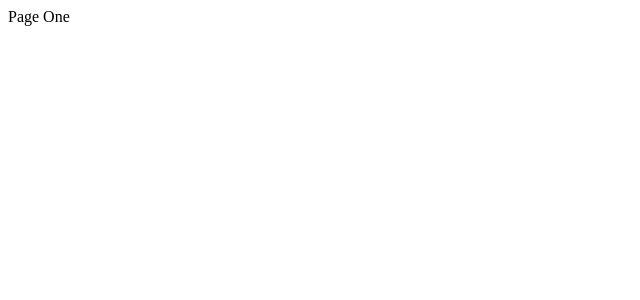
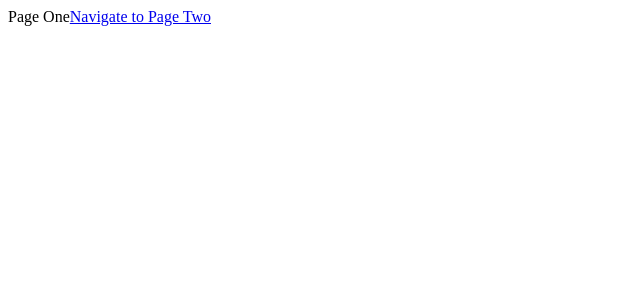
Before and after one commit to Kento75/modern-react-with-redux, a React (Create React App) app in the folder streams/client/: page / in a window 1280 px wide. Shown: the top 300 px of the page, without its empty margins (0-640 px from the left). Built offline with nearby package versions, Linux system fonts and the light colour scheme.

Commit message:
Add Navigating with React Router

```diff
--- a/streams/client/src/components/App.jsx
+++ b/streams/client/src/components/App.jsx
@@ -1,15 +1,20 @@
 import React from 'react';
-import {BrowserRouter, Route} from 'react-router-dom';
+import {BrowserRouter, Route, Link} from 'react-router-dom';
 
 const PageOne = () => {
-  return <div>Page One</div>;
+  return (
+    <div>
+      Page One
+      <Link to="/pagetwo">Navigate to Page Two</Link>
+    </div>
+  );
 };
 
 const PageTwo = () => {
   return (
     <div>
       Page Two
-      <button>Click Me!</button>
+      <Link to="/">Navigate to Page One</Link>;
     </div>
   );
 };
```
